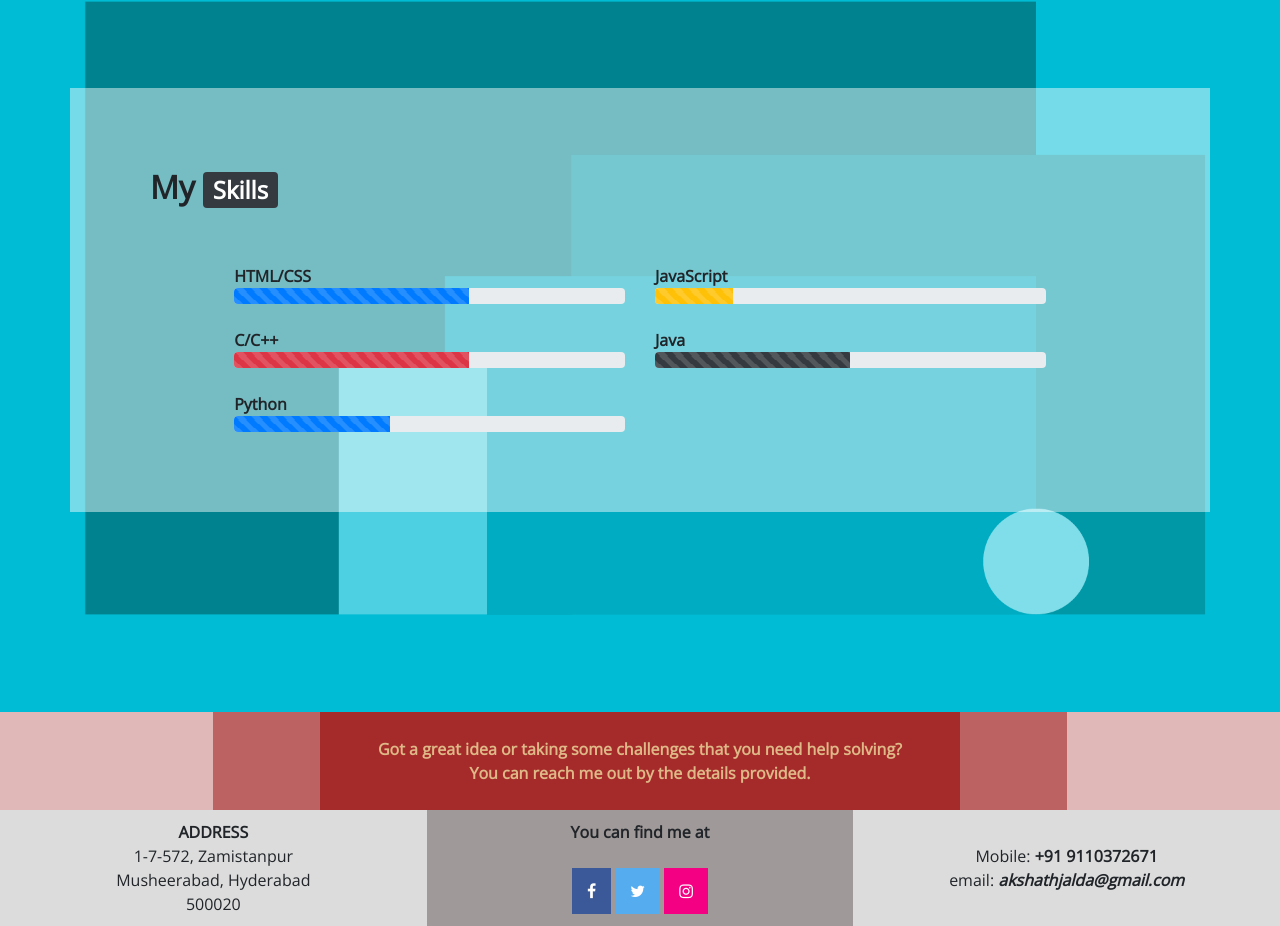
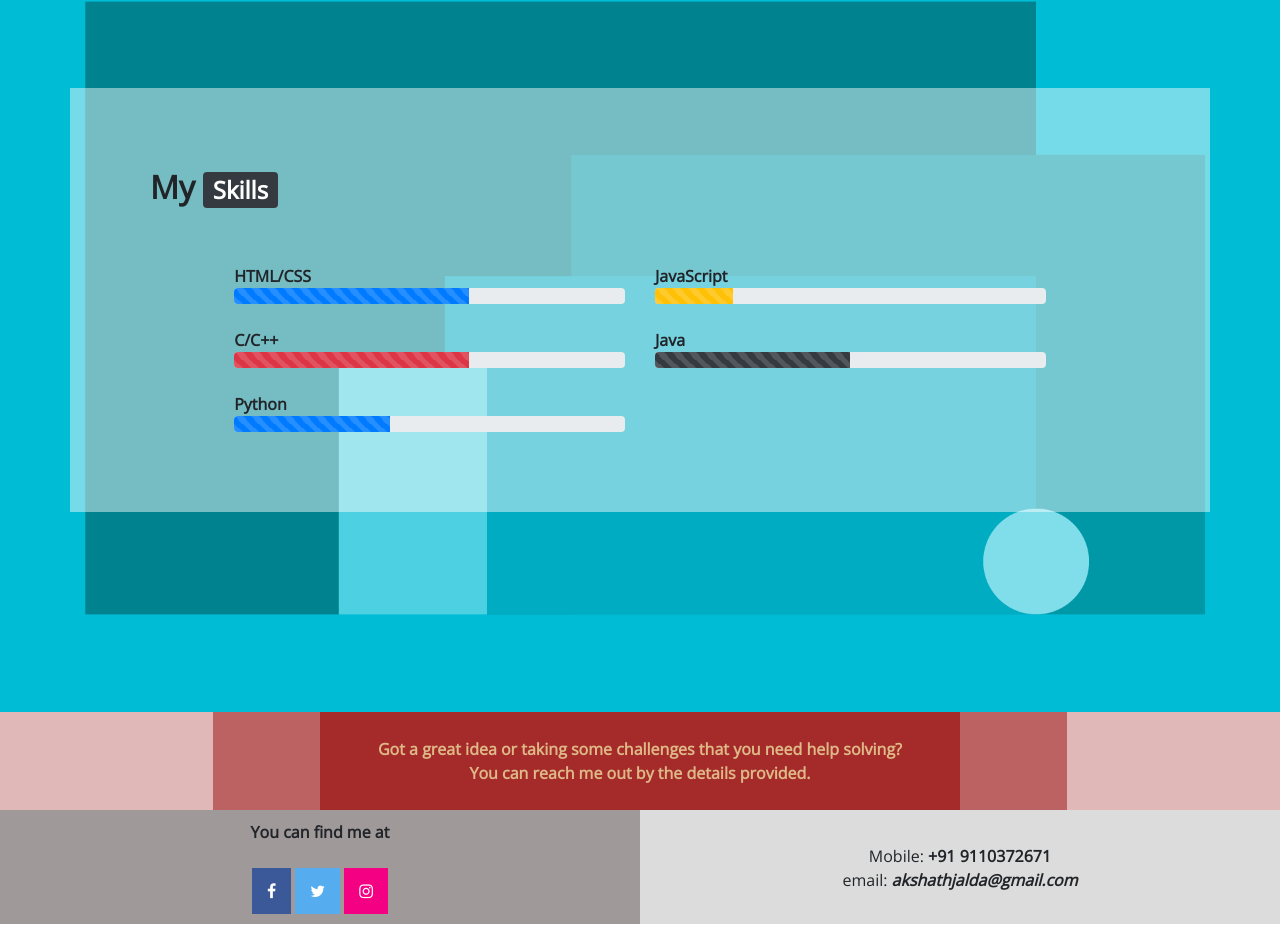
Before and after one commit to akjalda/MyResume, a plain HTML site: page index.html in a window 1280 px wide. Shown: the part 1709-2635 px from the top of the page. Drawn offline with nearby package versions, Linux system fonts and the light colour scheme.

Commit message:
Update index.html

```diff
--- a/index.html
+++ b/index.html
@@ -128,21 +128,14 @@
             <div id="container3-data" class="col-md-2" style="background-color: rgba(165, 42, 42, 0.329);"></div>
         </div>
         <div class="row">
-            <div id="footer-1" class="col-md-4 text-center">
-                <b>ADDRESS</b>
-                <br>1-7-572, Zamistanpur
-                <br>Musheerabad, Hyderabad
-                <br>500020
-                <br>
-            </div>
-            <div id="footer-2" class="col-md-4 text-center">
+            <div id="footer-2" class="col-md-6 text-center">
                 <b>You can find me at</b>
                 <br><br>
                 <a href="https://www.facebook.com/akjalda" class="fa fa-facebook"></a>
                 <a href="https://twitter.com/ak_jalda" class="fa fa-twitter"></a>
                 <a href="https://instagram.com/ak_jalda" class="fa fa-instagram"></a>
             </div>
-            <div id="footer-3" class="col-md-4 text-center">
+            <div id="footer-3" class="col-md-6 text-center">
                 <br>
                 Mobile: <b>+91 9110372671</b>
                 <br>
```
